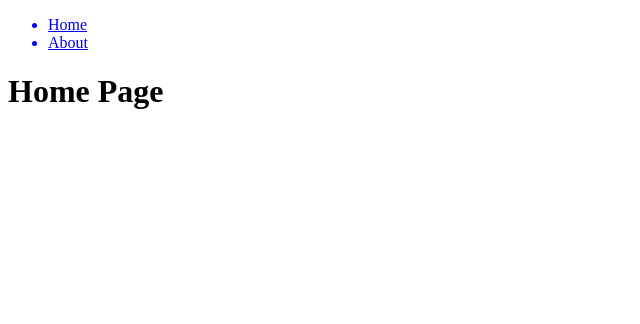
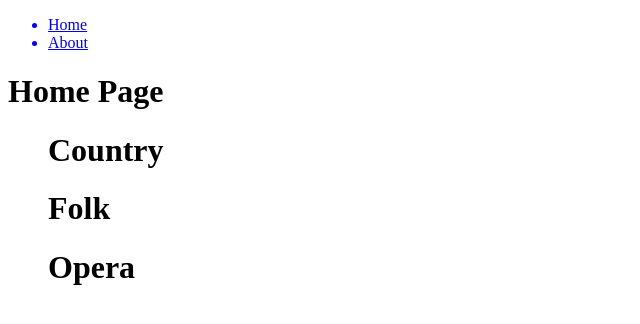
Before and after one commit to momentum-team-7/team-project-questionbox-rainbowfish, a React (Create React App) app: page / in a window 1280 px wide. Shown: the top 324 px of the page, without its empty margins (0-640 px from the left). Built offline with nearby package versions, Linux system fonts and the light colour scheme.

Commit message:
genres rendering

```diff
--- a/src/App.js
+++ b/src/App.js
@@ -1,7 +1,8 @@
 import React from 'react'
-// import useLocalStorageState from 'use-local-storage-state'
 import About from './components/About'
 import Nav from './components/Nav'
+import Home from './components/Home'
+
 import {
   BrowserRouter as Router,
   Switch,
@@ -11,23 +12,23 @@ import {
 } from 'react-router-dom';
 
 function App() {
+
   return (
     <Router>
       <div className="App">
         <Nav />
         <Switch>
         <Route path="/" exact component={Home} />
-        <Route path="/about" component={About} />
+        {/* <Route path="/:id" component={Genre} /> */}
+        <Route path="/about" component={About}  />
+
         </Switch>
       </div>
     </Router>
+
   )
 
 }
-const Home = () => (
-  <div>
-    <h1>Home Page</h1>
-  </div>
-)
+
 
 export default App;
--- /dev/null
+++ b/src/components/Categoriesapi.js
@@ -0,0 +1,8 @@
+const data = [
+    {genre: 'Country', id: 1},
+    {genre: 'Folk', id: 2},
+    {genre: 'Opera', id: 3},
+
+]
+
+export default data
--- /dev/null
+++ b/src/components/Home.js
@@ -0,0 +1,28 @@
+import React, { useState } from 'react';
+import data from './Categoriesapi.js'
+
+
+
+
+
+
+
+function Home() {
+    const [genres] = useState(data)
+console.log(genres)
+    return (
+    <div>
+    <h1>Home Page</h1>
+    <ul>
+    {genres.map((genre) => {
+        console.log(genre)
+       return <h1>{genre.genre}</h1>
+
+})}
+    </ul>
+    </div>
+    )
+}
+
+
+export default Home
```
Also changed, not shown: src/components/Genres.js (deleted).
